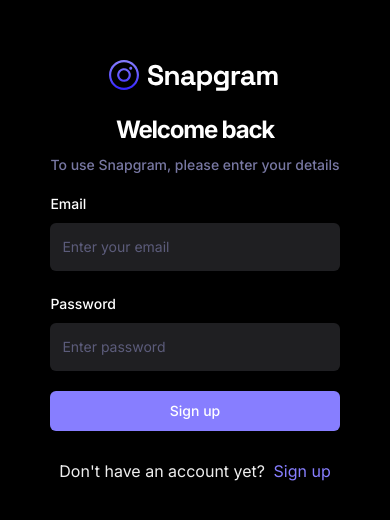
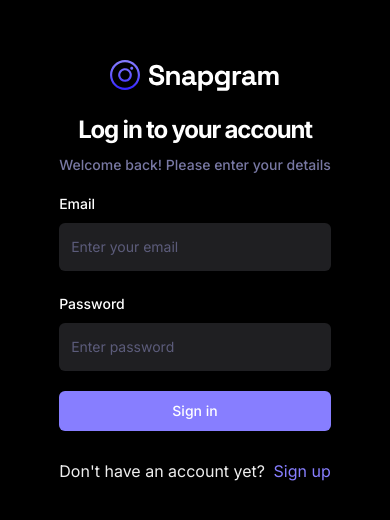
Before and after one commit to OksanaTryhub/social-app, a React (Vite) app: page /sign-in in a window 390 px wide. Shown: the part 152-672 px from the top of the page. Built offline with nearby package versions, Linux system fonts and the light colour scheme; no server answers.

Commit message:
Updated SigninForm

```diff
--- a/src/_auth/forms/SigninForm.tsx
+++ b/src/_auth/forms/SigninForm.tsx
@@ -1,19 +1,27 @@
+import {Link, useNavigate} from 'react-router-dom';
 import { useForm } from "react-hook-form";
+
+import { useSignInAccount } from '@/lib/react-query/queriesAndMutations';
+import { useUserContext } from '@/context/AuthContext';
 
 import { z } from "zod";
 import { zodResolver } from "@hookform/resolvers/zod";
-import {Link} from 'react-router-dom';
+import { useToast } from "@/components/ui/use-toast"
 
 import { Button } from '@/components/ui/button';
 import { Form, FormControl, FormField, FormItem, FormLabel, FormMessage } from "@/components/ui/form";
 import { Input } from "@/components/ui/input";
-import { SigninValidation, SignupValidation } from "@/lib/validation";
+import { SigninValidation} from "@/lib/validation";
 import Loader from "@/components/ui/shared/Loader";
 
 
+const SigninForm = () => {
+    const { toast } = useToast();
+    const {checkAuthUser, isLoading: isUserLoading} = useUserContext();
 
-const SigninForm = () => {
-    const isLoading = false;
+    const navigate = useNavigate();
+
+    const { mutateAsync: signInAccount} = useSignInAccount();
 
     // 1. Define your form.
     const form = useForm<z.infer<typeof SigninValidation>>({
@@ -26,16 +34,31 @@ const SigninForm = () => {
 
   // 2. Define a submit handler.
     async function onSubmit(values: z.infer<typeof SigninValidation>) {
-        //create new user
-        console.log(values)
+            const session = await signInAccount({
+            email: values.email,
+            password: values.password,
+        });
+
+        if (!session) {
+            return toast({title: "Sign in failed. Please, try again."})
+        }
+
+        const isLoggedIn = await checkAuthUser();
+        if(isLoggedIn) {
+            form.reset();
+
+            navigate('/');
+        } else {
+            return toast({title: "Sign in failed. Please, try again."})
+        }
     }
 
   return (
     <Form {...form}>
         <div className="sm:w-420 flex-center flex-col">
             <img src="/assets/images/logo.svg" alt="logo" />
-            <h2 className="h3-bold md:h2-bold pt-5 sm:pt-12 ">Welcome back</h2>
-            <p className="text-light-3 small-medium md:base-regular mt-2">To use Snapgram, please enter your details</p>
+            <h2 className="h3-bold md:h2-bold pt-5 sm:pt-12 ">Log in to your account</h2>
+            <p className="text-light-3 small-medium md:base-regular mt-2">Welcome back! Please enter your details</p>
             <form onSubmit={form.handleSubmit(onSubmit)} className="flex flex-col gap-5 w-full mt-4">
                 <FormField
                 control={form.control}
@@ -64,12 +87,12 @@ const SigninForm = () => {
                 )}
                 />
                  <Button type="submit" className="shad-button_primary">
-                    {isLoading ? (
+                        {isUserLoading ? (
                             <div className="flex-center gap-2">
                                 <Loader/> Loading...
                             </div>
                         ) : (
-                        "Sign up"
+                            "Sign in"
                         )}
                     </Button>
 
```
Lines whose indentation alone changed are shown as unchanged.
